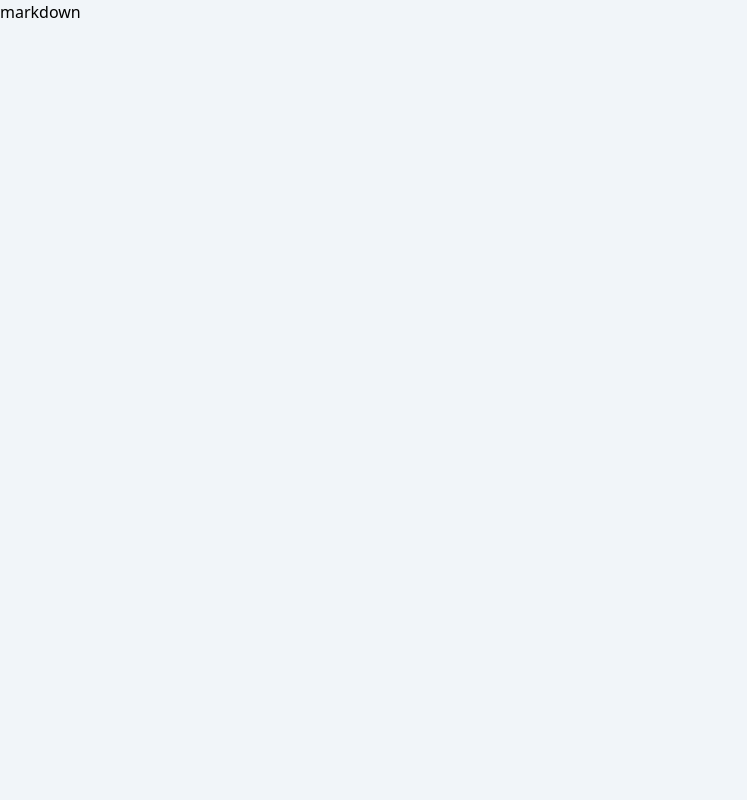
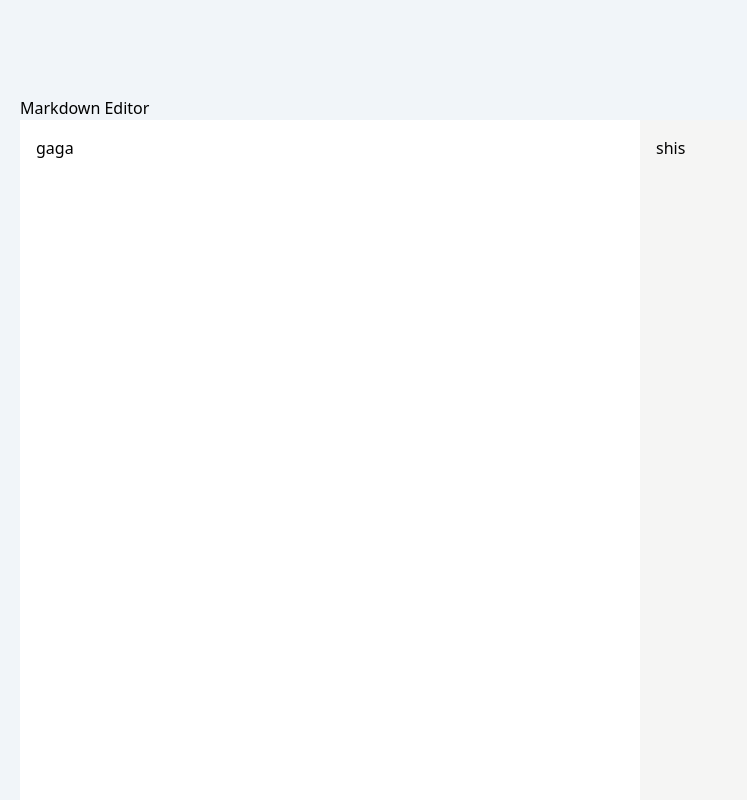
Before and after one commit to pamcy/Vue3-Toolbox, a Nuxt app: page /markdown in a window 1280 px wide. Shown: the top 800 px of the page, without its empty margins (0-747 px from the left). Built offline with nearby package versions, Linux system fonts and the light colour scheme.

Commit message:
structure and style markdown editor

```diff
--- a/pages/markdown.vue
+++ b/pages/markdown.vue
@@ -1,6 +1,15 @@
 <template>
   <div>
-    <h2>markdown</h2>
+    <main class="my-24">
+      <div class="container">
+        <h2>Markdown Editor</h2>
+
+        <div class="flex min-h-screen">
+          <textarea class="w-1/2 bg-white p-4 outline-0">gaga</textarea>
+          <article class="w-1/2 bg-stone-100 p-4">shis</article>
+        </div>
+      </div>
+    </main>
   </div>
 </template>
 
```
